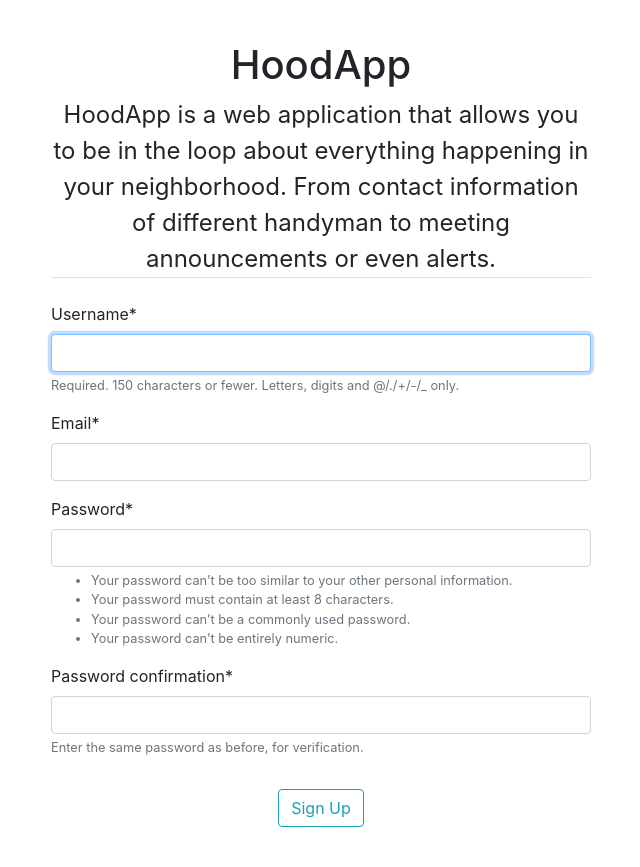
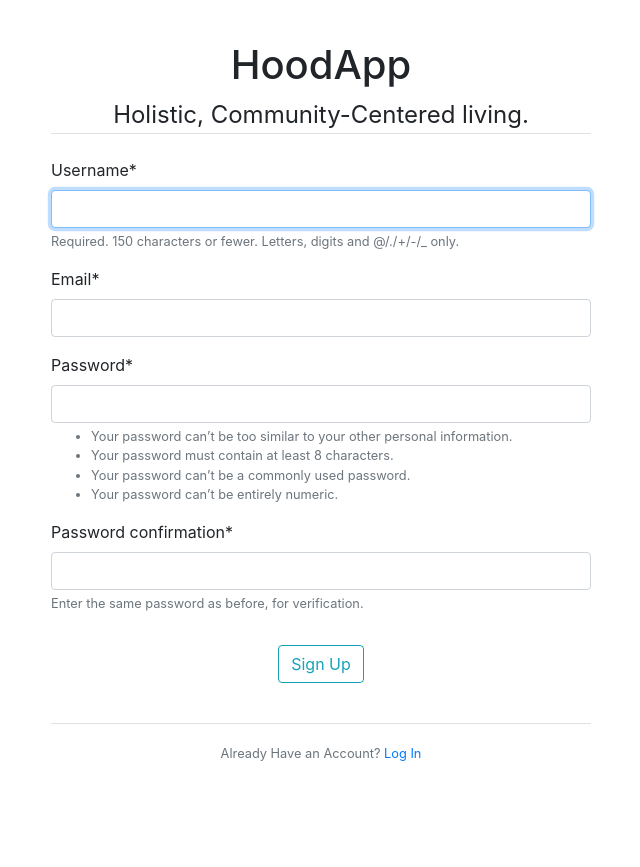
Before and after one commit to JohnKarima/hood, a Django app: page /register/ in a window 1280 px wide. Shown: the part 56-923 px from the top of the page, without its empty margins (319-959 px from the left). After the commit the page ends 817 px from the top, so only its background shows below. Run offline with Django 3.2, Linux system fonts and the light colour scheme; some libraries are stand-ins or nearby versions.

Commit message:
edit register.html

```diff
--- a/hoodapp/templates/users/register.html
+++ b/hoodapp/templates/users/register.html
@@ -10,7 +10,7 @@
                 <form method="POST">
                 {% csrf_token %}
                 <fieldset class="form-group">
-                <legend class="border-bottom mb-4 text-center">HoodApp is a web application that allows you to be in the loop about everything happening in your neighborhood. From contact information of different handyman to meeting announcements or even alerts.</legend>
+                <legend class="border-bottom mb-4 text-center"> Holistic, Community-Centered living.</legend>
                     {{ form|crispy }}
                 </fieldset>
                 <div class="form-group text-center">
--- a/hoodproject/settings.py
+++ b/hoodproject/settings.py
@@ -130,7 +130,9 @@
 # https://docs.djangoproject.com/en/3.1/howto/static-files/
 
 STATIC_URL = '/static/'
-
+STATICFILES_DIRS = [
+    os.path.join(BASE_DIR, "static"),
+]
 
 cloudinary.config(
     cloud_name=config('CLOUD_NAME'),
```
Also changed, not shown: static/img/registration.jpg (added).
